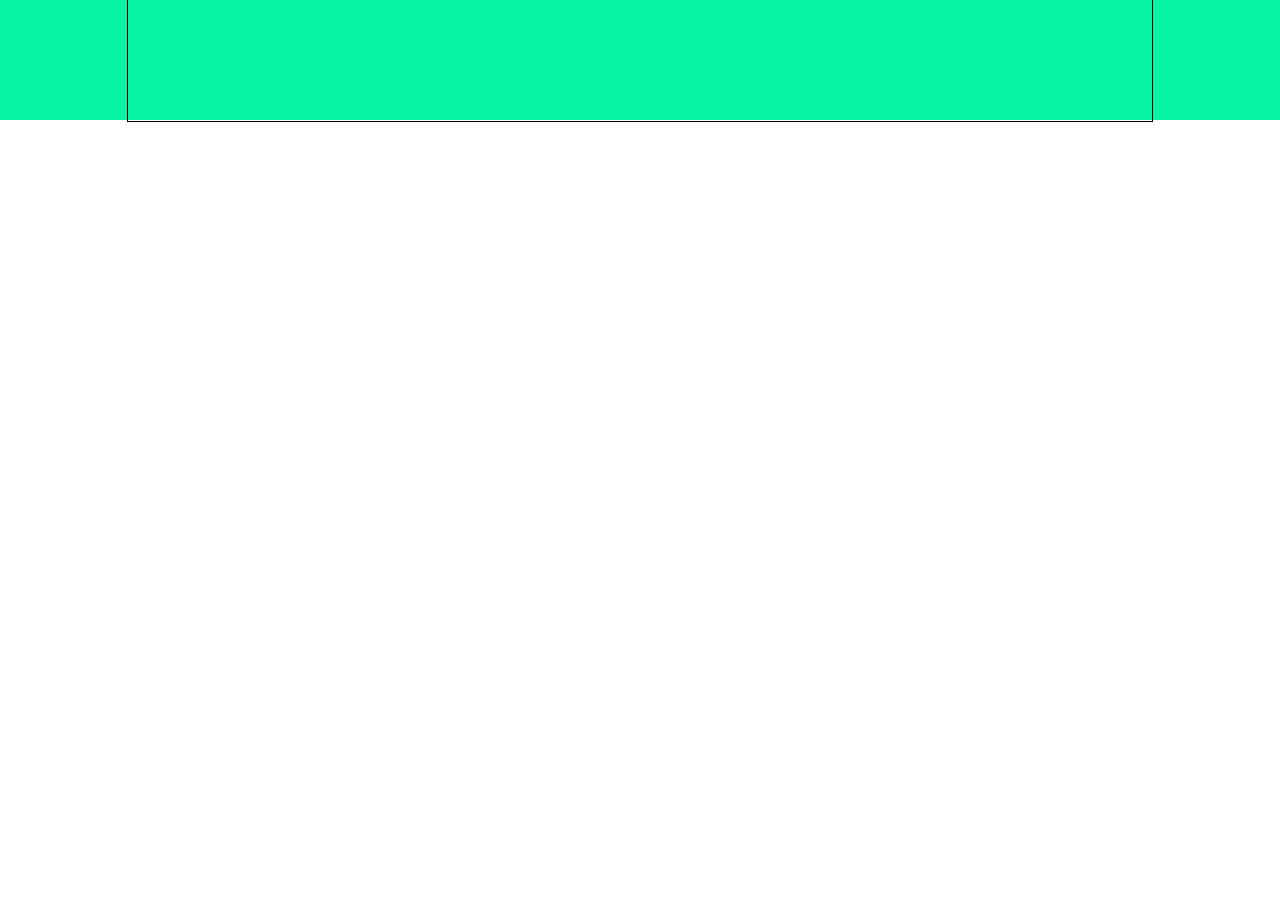
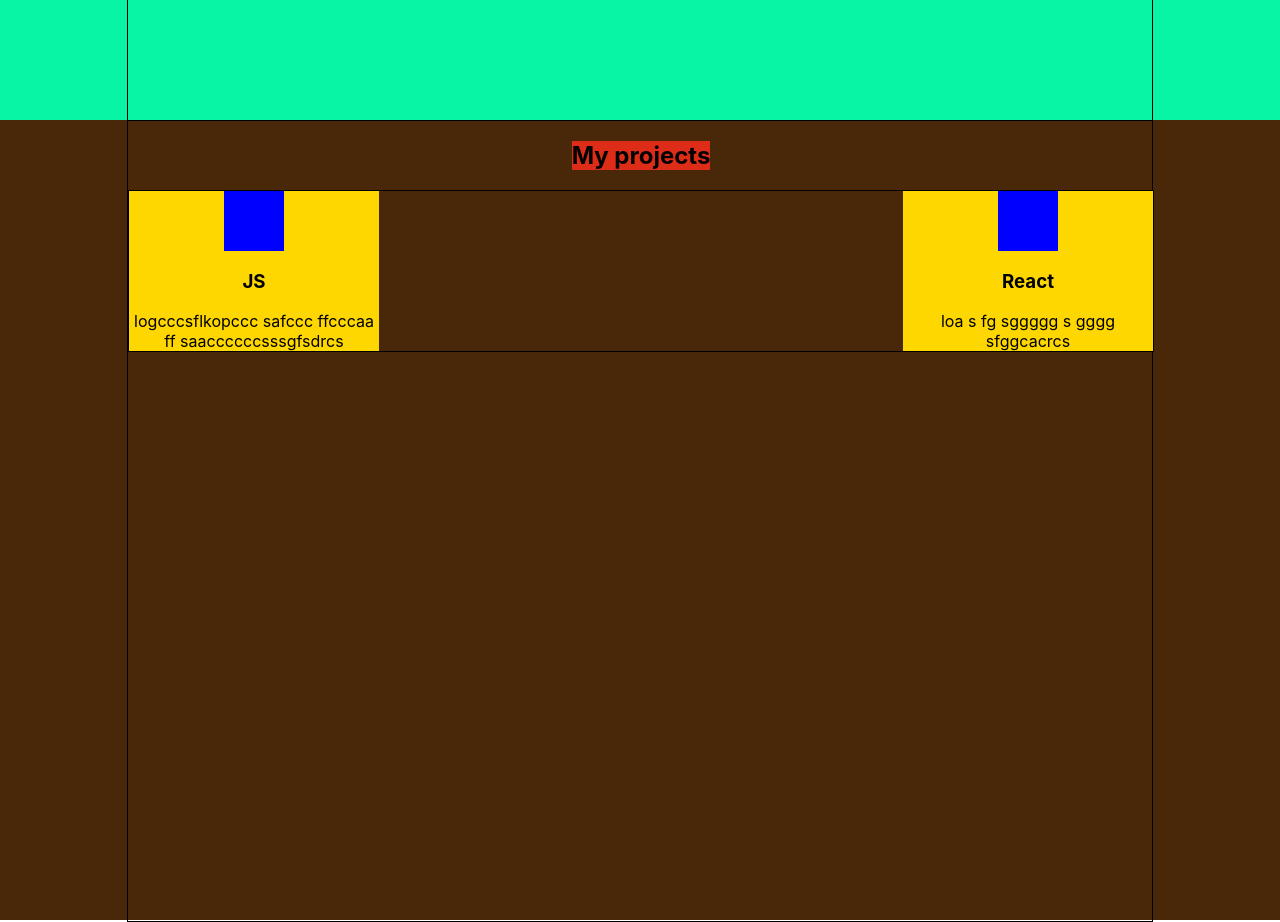
Before and after one commit to Dmitrii1987/portfolio, a React (Create React App) app: page / in a window 1280 px wide. Shown: the part 1560-2482 px from the top of the page. Before the commit the page ends 1682 px from the top, so only its background shows below. Built offline with nearby package versions, Linux system fonts and the light colour scheme.

Commit message:
feat: add MyProject.tsx and Project.tsx

```diff
--- a/src/App.tsx
+++ b/src/App.tsx
@@ -1,6 +1,7 @@
 import './App.css';
 import Header from './header/Header';
 import Main from './main/Main';
+import MyProjects from './my projects/MyProjects';
 import Skills from './skills/Skills';
 
 function App() {
@@ -9,6 +10,7 @@ function App() {
       <Header />
       <Main />
       <Skills/>
+      <MyProjects />
     </div>
   );
 }
--- /dev/null
+++ b/src/my projects/MyProjects.module.css
@@ -0,0 +1,22 @@
+.myProjectsBlock {
+    height: 100vh;
+    background-color: rgb(73, 40, 9);
+}
+
+.projectsContainer {
+    flex-direction: column;
+    justify-content: flex-start;
+
+
+}
+.title {
+    background-color:rgb(221, 44, 24);
+}
+
+.projects {
+    border: 1px solid;
+    width: 100%;
+    display: flex;
+    justify-content: space-between;
+    flex-wrap: wrap;
+}
--- /dev/null
+++ b/src/my projects/MyProjects.tsx
@@ -0,0 +1,24 @@
+import React from 'react';
+import s from './MyProjects.module.css'
+import sContainer from './../common files/styles/Container.module.css'
+import Project from './project/Project';
+
+
+const MyProjects = () => {
+    return (
+        <div className={s.myProjectsBlock}>
+            {/* тут заюзали два стиля для этого контейнера */}
+            <div className={`${sContainer.container} ${s.projectsContainer}`}>
+                <h2 className={s.title} >My projects</h2>
+                <div className={s.projects}>
+                    <Project title={'JS'} description={'logcccsflkopccc safccc  ffcccaa ff saaccccccsssgfsdrcs'} />
+
+                    <Project title={'React'} description={'loa s fg sggggg s gggg sfggcacrcs'} />
+                </div>
+            </div>
+
+        </div>
+    );
+};
+
+export default MyProjects;
--- /dev/null
+++ b/src/my projects/project/Project.module.css
@@ -0,0 +1,14 @@
+.project {
+    width: 250px;
+    background-color:gold;
+    flex-direction: column;  /* colomn - это главная ось*/
+    display: flex;
+    align-items: center; /*align-items выравнивает по всторостепенной оси */
+    text-align: center; /*выравнивает строчный элемент внутри блочного*/
+}
+
+.icon {
+    height: 60px;
+    width: 60px;
+    background-color: blue;
+}
--- /dev/null
+++ b/src/my projects/project/Project.tsx
@@ -0,0 +1,20 @@
+import React from 'react';
+import s from './Project.module.css'
+
+const Project = (props: any) => {
+    return (
+        <div className={s.project}>
+            <div className={s.icon}>
+
+            </div>
+            <h3>
+                {props.title}
+            </h3>
+            <span className={s.description}>
+                {props.description}
+            </span>
+        </div>
+    );
+};
+
+export default Project;
```
